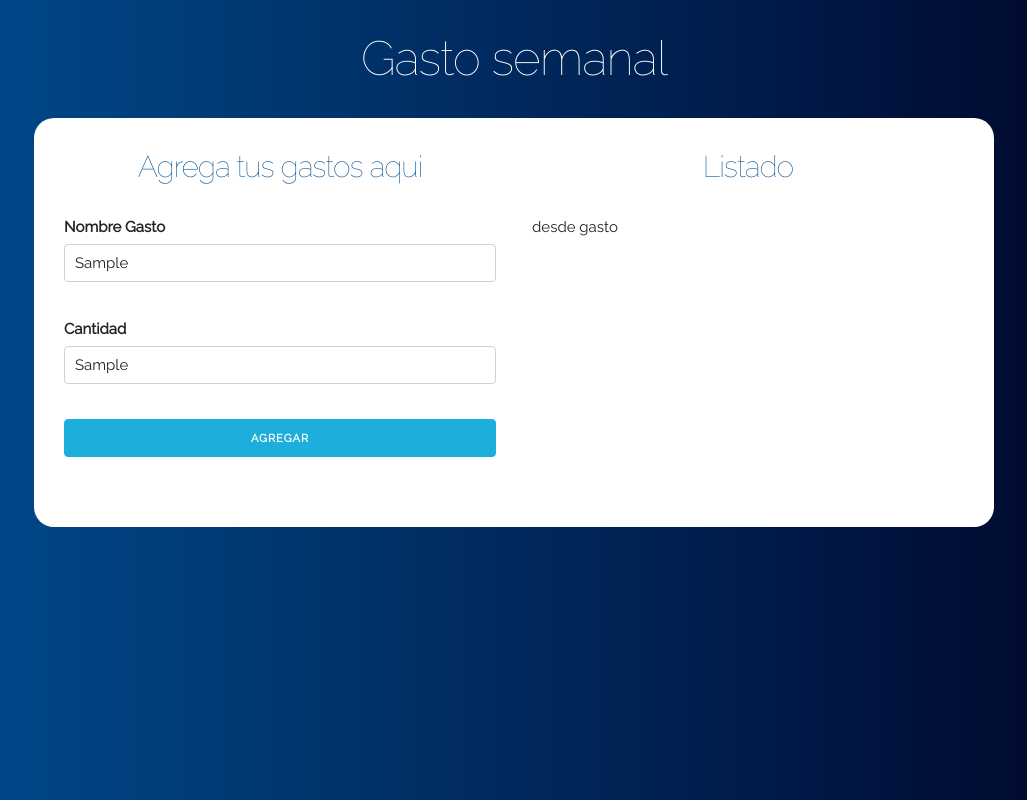
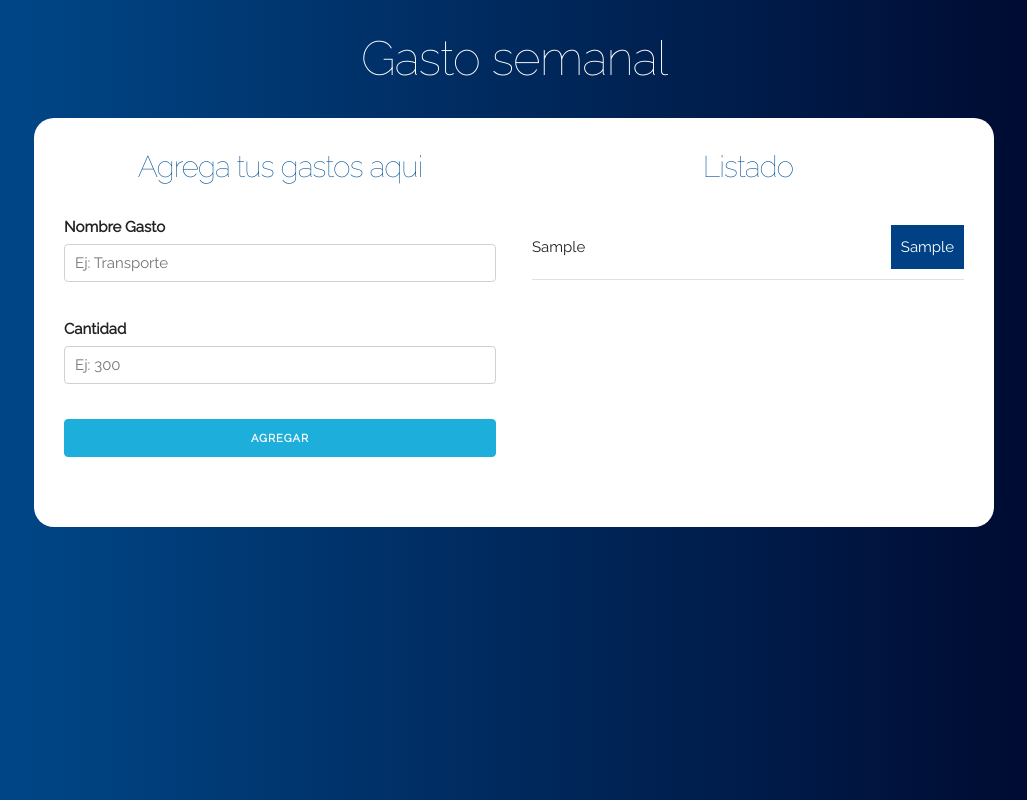
Before and after one commit to matias-mg/GastoSemanal, a React (Create React App) app: page / in a window 1280 px wide. Both pictures are taken after typing "Sample", "Sample" into the empty fields and a click on the input "Agregar". Shown: the whole page, without its empty margins (126-1153 px from the left). Built offline with nearby package versions, Linux system fonts and the light colour scheme.

Commit message:
Spend it's showed on lateral with the corresponding price

```diff
--- a/src/componentes/Formulario.jsx
+++ b/src/componentes/Formulario.jsx
@@ -15,6 +15,8 @@
 
         //Enviar objeto gasto como prop
         this.props.agregarGasto(gasto);
+
+        e.currentTarget.reset();
     }
 
     render() {
--- a/src/componentes/Gasto.jsx
+++ b/src/componentes/Gasto.jsx
@@ -2,10 +2,14 @@
 
 class Gasto extends Component {
     render() {
+        const {cantidadGasto, nombreGasto} = this.props.gasto;
         return (
-            <div>
-                desde gasto
-            </div>
+            <li className="gastos">
+                <p>
+                {nombreGasto}
+                <span className="gasto">{cantidadGasto}</span>
+                </p>
+            </li>
         );
     }
 }
--- a/src/componentes/Listado.jsx
+++ b/src/componentes/Listado.jsx
@@ -9,7 +9,7 @@
                 {Object.keys(this.props.gastos).map(key => (
                     <Gasto
                         key={key}
-                        gastos={this.props.gastos}
+                        gasto={this.props.gastos[key]}
                     />
                 ))}
             </div>
```
